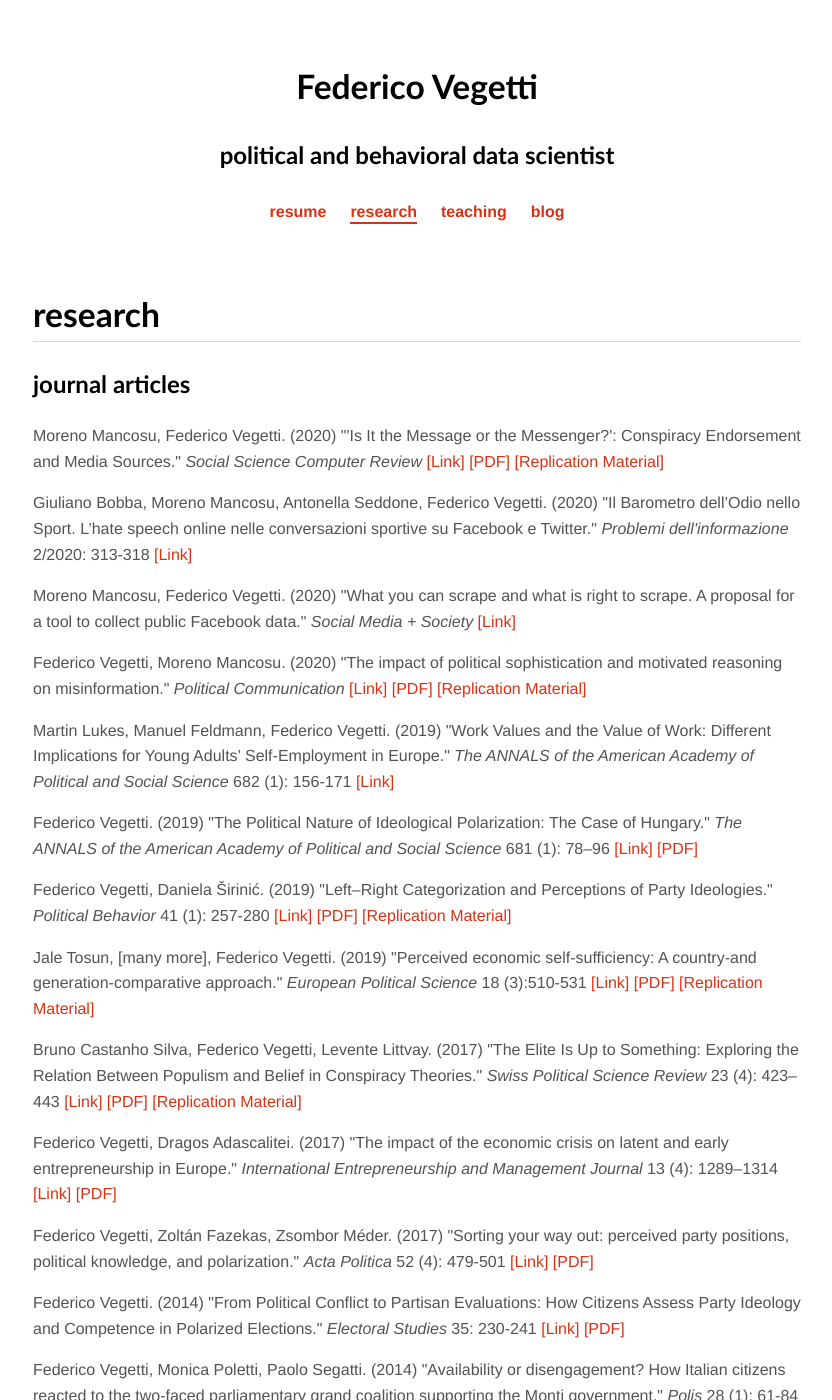
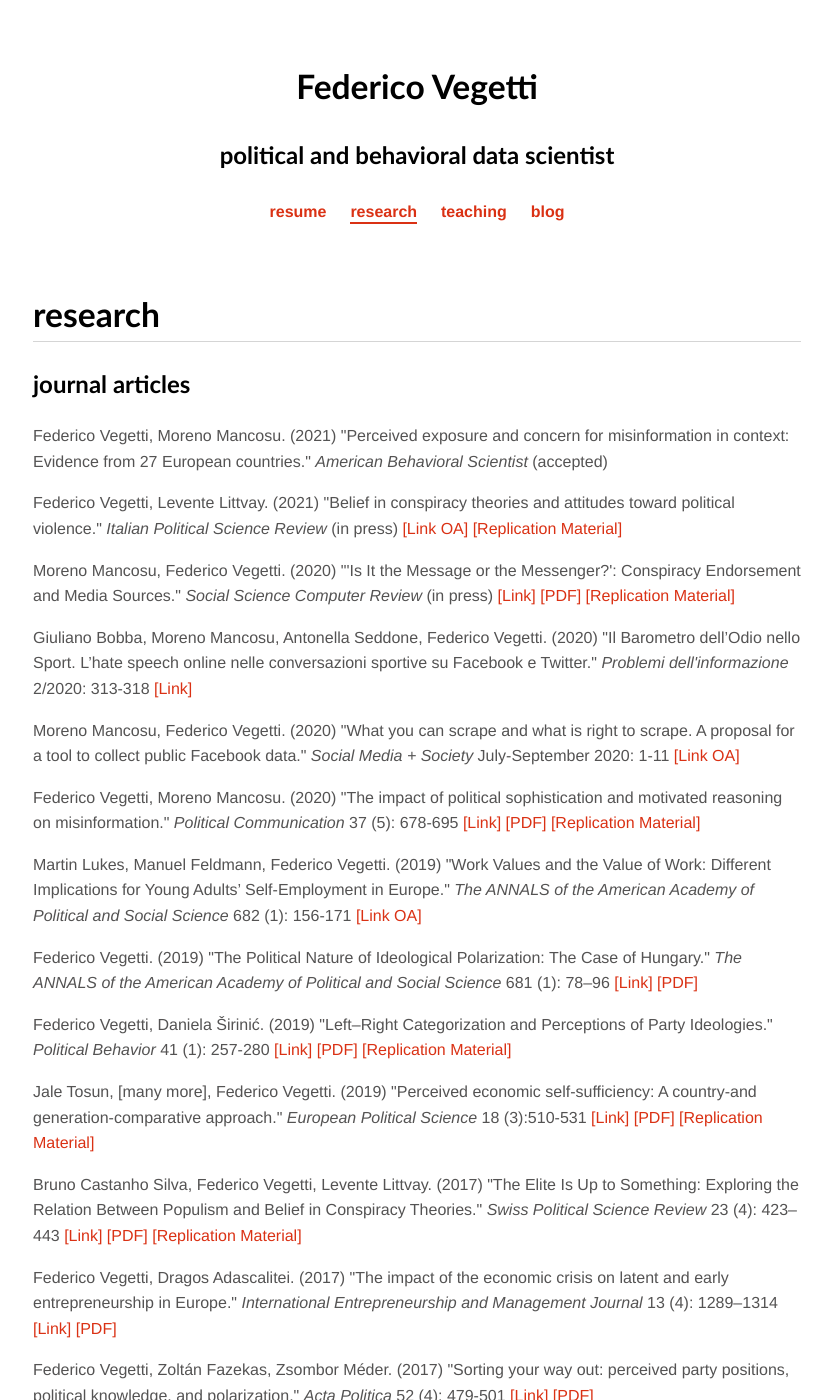
Before and after one commit to federicovegetti/federicovegetti.github.io, a Jekyll site: the page built from research/index.html, in a window 1280 px wide and 1400 px high. Shown: the whole window, without its empty margins (223-1055 px from the left). Built offline with Jekyll 4.4.1, drawn with Linux system fonts in a browser that asks for light colours; nearby versions of some CDN libraries; a style sheet for code colours, icons or effects is not loaded.

Commit message:
added publications + pdf book

```diff
--- a/research/index.html
+++ b/research/index.html
@@ -8,7 +8,15 @@ permalink: research/
 
 <h2>journal articles</h2>
 
-	<p>Moreno Mancosu, Federico Vegetti. (2020) "'Is It the Message or the Messenger?': Conspiracy Endorsement and Media Sources." <i>Social Science Computer Review</i>
+	<p>Federico Vegetti, Moreno Mancosu. (2021) "Perceived exposure and concern for misinformation in context: Evidence from 27 European countries." <i>American Behavioral Scientist</i> (accepted)
+	</p>
+
+	<p>Federico Vegetti, Levente Littvay. (2021) "Belief in conspiracy theories and attitudes toward political violence." <i>Italian Political Science Review</i> (in press)
+		<a href="https://doi.org/10.1017/ipo.2021.17" target="_blank">[Link OA]</a>
+		<a href="https://doi.org/10.7910/DVN/I7FSYP" target="_blank">[Replication Material]</a>
+	</p>
+
+	<p>Moreno Mancosu, Federico Vegetti. (2020) "'Is It the Message or the Messenger?': Conspiracy Endorsement and Media Sources." <i>Social Science Computer Review</i> (in press)
 		<a href="https://doi.org/10.1177%2F0894439320965107" target="_blank">[Link]</a>
 		<a href="{{ site.baseurl }}/pdfs/paper_SSCR_2020.pdf">[PDF]</a>
 		<a href="https://github.com/morenomancosu/SSCORE_2020" target="_blank">[Replication Material]</a>
@@ -18,18 +26,18 @@ permalink: research/
 		<a href="https://www.rivisteweb.it/doi/10.1445/97797" target="_blank">[Link]</a>
 	</p>
 
-	<p>Moreno Mancosu, Federico Vegetti. (2020) "What you can scrape and what is right to scrape. A proposal for a tool to collect public Facebook data." <i>Social Media + Society</i>
-		<a href="https://doi.org/10.1177%2F2056305120940703" target="_blank">[Link]</a>
+	<p>Moreno Mancosu, Federico Vegetti. (2020) "What you can scrape and what is right to scrape. A proposal for a tool to collect public Facebook data." <i>Social Media + Society</i> July-September 2020: 1-11
+		<a href="https://doi.org/10.1177%2F2056305120940703" target="_blank">[Link OA]</a>
 	</p>
 
-	<p>Federico Vegetti, Moreno Mancosu. (2020) "The impact of political sophistication and motivated reasoning on misinformation." <i>Political Communication</i>
+	<p>Federico Vegetti, Moreno Mancosu. (2020) "The impact of political sophistication and motivated reasoning on misinformation." <i>Political Communication</i> 37 (5): 678-695
 		<a href="https://doi.org/10.1080/10584609.2020.1744778" target="_blank">[Link]</a>
 		<a href="{{ site.baseurl }}/pdfs/paper_PolCom_2020.pdf">[PDF]</a>
 		<a href="https://doi.org/10.7910/DVN/GZH5L9" target="_blank">[Replication Material]</a>
 	</p>
 
 	<p>Martin Lukes, Manuel Feldmann, Federico Vegetti. (2019) "Work Values and the Value of Work: Different Implications for Young Adults’ Self-Employment in Europe." <i>The ANNALS of the American Academy of Political and Social Science</i> 682 (1): 156-171
-		<a href="https://doi.org/10.1177%2F0002716219828976" target="_blank">[Link]</a>
+		<a href="https://doi.org/10.1177%2F0002716219828976" target="_blank">[Link OA]</a>
 	</p>
 
 	<p>Federico Vegetti. (2019) "The Political Nature of Ideological Polarization: The Case of Hungary." <i>The ANNALS of the American Academy of Political and Social Science</i> 681 (1): 78–96
```
Also changed, not shown: other parts of research/index.html (+1 -0 lines).
